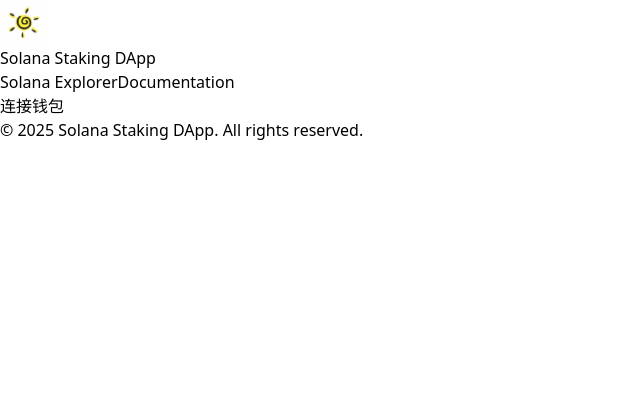
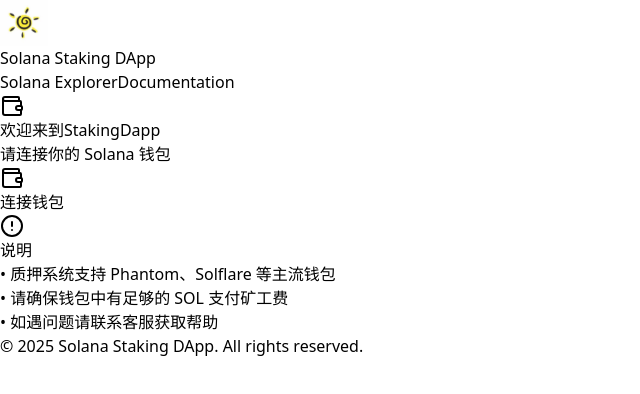
Before and after one commit to RuiLing-Su/staking-dapp, a Next.js app in the folder app/: page / in a window 1280 px wide. Shown: the top 394 px of the page, without its empty margins (0-640 px from the left). Built offline with nearby package versions, Linux system fonts and the light colour scheme.

Commit message:
纯前端+钱包

```diff
--- a/app/src/components/StakingDapp.tsx
+++ b/app/src/components/StakingDapp.tsx
@@ -10,6 +10,7 @@
 import LevelGuide from "@/components/LevelGuide";
 import Notifications from "@/components/Notification";
 import '@/app/globals.css';
+import WalletConnectSection from "@/components/WalletConnectSection";
 
 
 /**
@@ -52,6 +53,17 @@
     const connectWallet = async () => {
         try {
             setLoading(true);
+            // 1. 获取 Phantom 钱包对象
+            const phantomWallet = window.solana;
+            if (!phantomWallet) {
+                throw new Error('请先安装 Phantom 钱包');
+            }
+
+            // 2. 确保钱包处于已连接状态
+            if (!phantomWallet.isConnected) {
+                await phantomWallet.connect();
+            }
+
             await new Promise(resolve => setTimeout(resolve, 1000));
             setConnected(true);
             showNotification('钱包连接成功');
@@ -239,17 +251,7 @@
             <div className="bg-white rounded-lg shadow-xl p-6">
                 {!connected ? (
                     <div className="text-center py-10">
-                        <button
-                            onClick={connectWallet}
-                            disabled={loading}
-                            className={`px-6 py-3 rounded-lg font-semibold transition-colors duration-200 ${
-                                loading
-                                    ? 'bg-gray-400 cursor-not-allowed'
-                                    : 'bg-blue-600 text-white hover:bg-blue-700'
-                            }`}
-                        >
-                            {loading ? '连接中...' : '连接钱包'}
-                        </button>
+                        <WalletConnectSection onConnect={connectWallet} loading={loading} />
                     </div>
                 ) : (
                     <motion.div
--- /dev/null
+++ b/app/src/components/WalletConnectSection.tsx
@@ -0,0 +1,62 @@
+import React from 'react';
+import { Wallet, AlertCircle } from 'lucide-react';
+import { motion } from 'framer-motion';
+
+const WalletConnectSection = ({ onConnect, loading }) => {
+    return (
+        <div className="text-center py-12 px-4">
+            <motion.div
+                initial={{ opacity: 0, y: 20 }}
+                animate={{ opacity: 1, y: 0 }}
+                transition={{ duration: 0.5 }}
+                className="max-w-md mx-auto"
+            >
+                <div className="mb-8">
+                    <Wallet className="w-16 h-16 mx-auto text-blue-500 mb-4" />
+                    <h2 className="text-2xl font-bold text-gray-900 mb-2">
+                        欢迎来到StakingDapp
+                    </h2>
+                    <p className="text-gray-600 mb-6">
+                        请连接你的 Solana 钱包
+                    </p>
+                </div>
+
+                <div className="space-y-4">
+                    <button
+                        onClick={onConnect}
+                        disabled={loading}
+                        className={`w-full py-3 px-4 rounded-lg font-semibold text-white
+              ${loading ? 'bg-gray-400' : 'bg-blue-600 hover:bg-blue-700'}
+              transition-colors duration-200 flex items-center justify-center`}
+                    >
+                        {loading ? (
+                            <>
+                                <div className="w-5 h-5 border-t-2 border-white rounded-full animate-spin mr-2" />
+                                连接中...
+                            </>
+                        ) : (
+                            <>
+                                <Wallet className="w-5 h-5 mr-2" />
+                                连接钱包
+                            </>
+                        )}
+                    </button>
+
+                    <div className="p-4 bg-blue-50 rounded-lg">
+                        <h3 className="font-semibold text-blue-900 mb-2 flex items-center">
+                            <AlertCircle className="w-5 h-5 mr-2" />
+                            说明
+                        </h3>
+                        <ul className="text-sm text-blue-800 text-left space-y-2">
+                            <li>• 质押系统支持 Phantom、Solflare 等主流钱包</li>
+                            <li>• 请确保钱包中有足够的 SOL 支付矿工费</li>
+                            <li>• 如遇问题请联系客服获取帮助</li>
+                        </ul>
+                    </div>
+                </div>
+            </motion.div>
+        </div>
+    );
+};
+
+export default WalletConnectSection;
```
